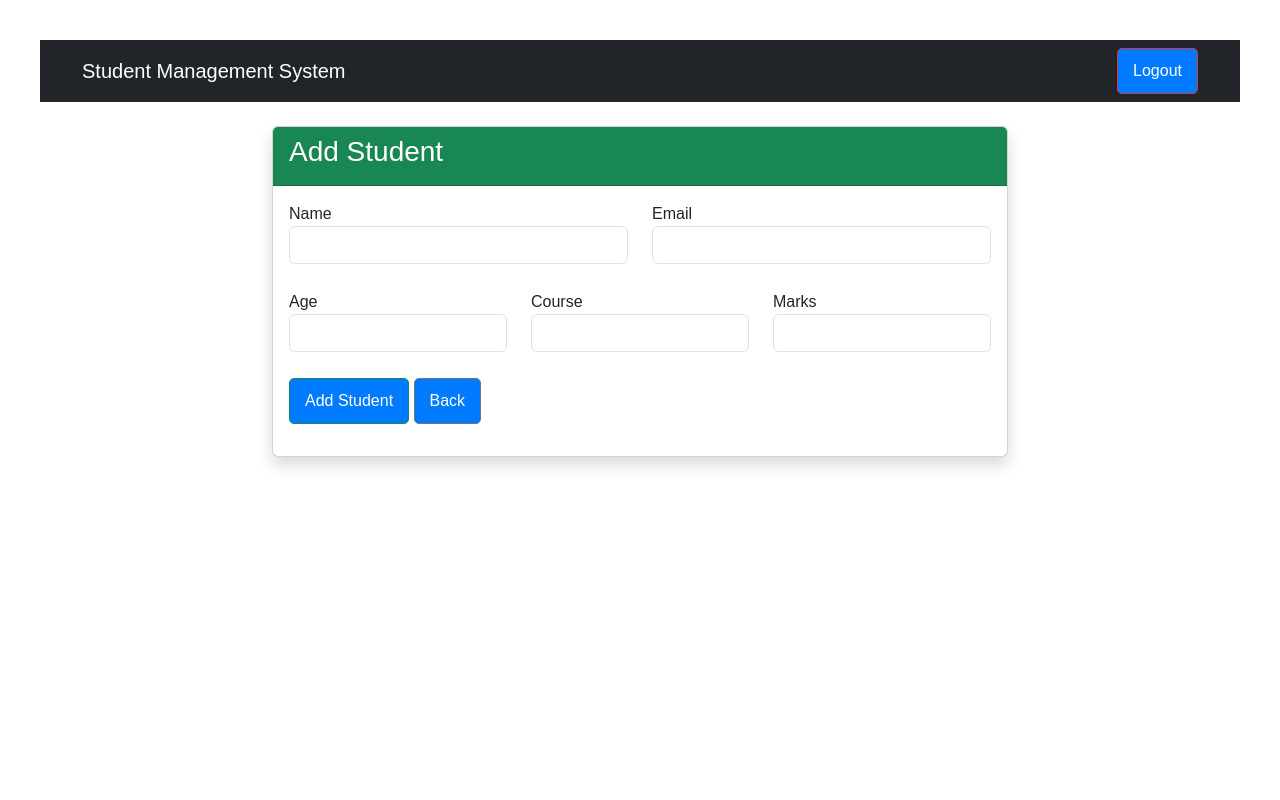
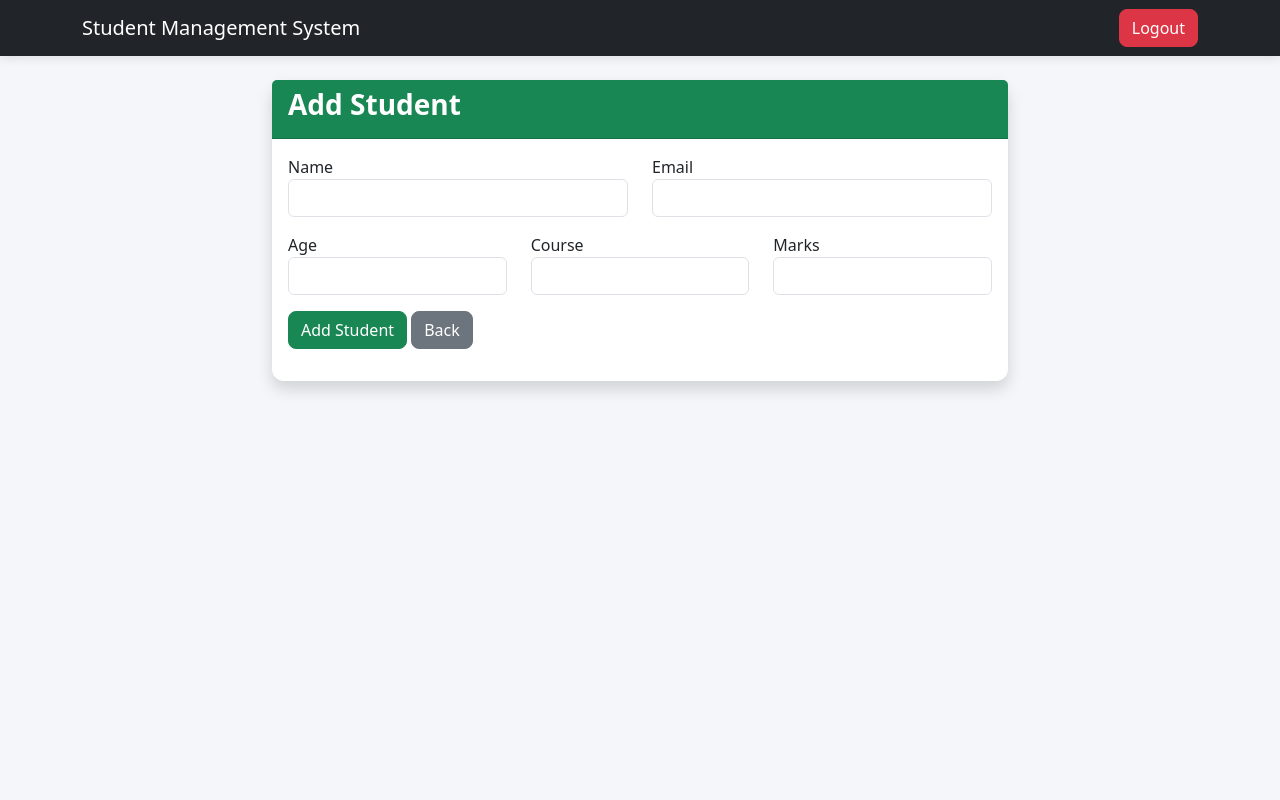
Before and after one commit to BurukalaManiReethika/student-management-system, a Flask app: page /add in a window 1280 px wide. Run offline with Flask 3, Linux system fonts and the light colour scheme; the visitor is signed in with stand-in values (Sample User, id 1).

Commit message:
Update style.css

```diff
--- a/static/css/style.css
+++ b/static/css/style.css
@@ -1,43 +1,37 @@
 body{
-    font-family: Arial, sans-serif;
-    margin:40px;
+    background:#f4f6f9;
 }
 
-h1{
-    color:#333;
+.navbar{
+    box-shadow:0 2px 10px rgba(0,0,0,.1);
 }
 
-table{
-    border-collapse:collapse;
-    width:100%;
-    margin-top:20px;
+.card{
+    border:none;
+    border-radius:12px;
 }
 
-th,td{
-    border:1px solid #ddd;
-    padding:10px;
-    text-align:left;
+.table{
+    background:white;
 }
 
-th{
-    background:#f4f4f4;
+.table th{
+    background:#212529;
+    color:white;
 }
 
 .btn{
-    background:#007bff;
-    color:white;
-    padding:10px 15px;
-    text-decoration:none;
-    border-radius:5px;
+    border-radius:8px;
 }
 
-input{
-    display:block;
-    margin-bottom:10px;
-    padding:10px;
-    width:300px;
+.dashboard-card{
+    padding:20px;
+    border-radius:12px;
+    background:white;
+    box-shadow:0 2px 10px rgba(0,0,0,.1);
+    margin-bottom:20px;
 }
 
-button{
-    padding:10px 20px;
+h2,h3{
+    font-weight:700;
 }
```
